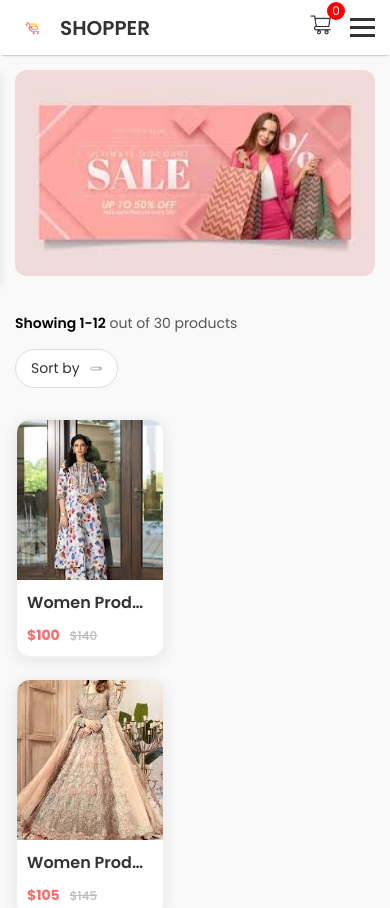
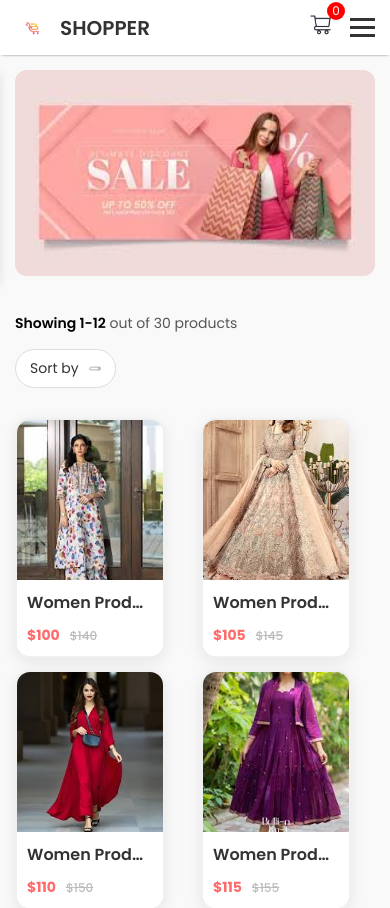
Before and after one commit to sarakhushi0347-cyber/e-commerce, a React (Create React App) app: page /womens in a window 390 px wide. Shown: the top 908 px of the page. Built offline with nearby package versions, Linux system fonts and the light colour scheme.

Commit message:
Update ShopCategory.css

```diff
--- a/src/Pages/CSS/ShopCategory.css
+++ b/src/Pages/CSS/ShopCategory.css
@@ -4,20 +4,21 @@
 }
 
 /* Banner */
-
 .shopcategory-banner{
   width: 100%;
   border-radius: 12px;
   margin-bottom: 30px;
+  object-fit: cover;
 }
 
 /* Top Section */
-
 .shopcategory-indexSort{
   display: flex;
   justify-content: space-between;
   align-items: center;
   margin-bottom: 30px;
+  flex-wrap: wrap;
+  gap: 15px;
 }
 
 .shopcategory-indexSort p{
@@ -31,7 +32,6 @@
 }
 
 /* Sort Button */
-
 .shopcategory-sort{
   display: flex;
   align-items: center;
@@ -52,18 +52,19 @@
   width: 12px;
 }
 
-/* Products Grid */
+/* ===================== */
+/* PRODUCTS GRID FIX     */
+/* ===================== */
 
 .shopcategory-products{
   display: grid;
-  grid-template-columns: repeat(4, 1fr);
-  gap: 30px;
+  grid-template-columns: repeat(4, minmax(0, 1fr)); /* Desktop = 4 */
+  gap: 25px;
 }
 
-/* Hover Animation */
-
+/* Hover */
 .shopcategory-products > *{
-  transition: 0.3s;
+  transition: all 0.3s ease;
 }
 
 .shopcategory-products > *:hover{
@@ -71,18 +72,17 @@
 }
 
 /* Load More Button */
-
 .shopcategory-loadmore{
   display: flex;
   justify-content: center;
   align-items: center;
   margin: 60px auto;
   width: 200px;
-  height: 60px;
+  height: 55px;
   border-radius: 50px;
   background: #ff4141;
   color: white;
-  font-size: 18px;
+  font-size: 16px;
   font-weight: 500;
   cursor: pointer;
   transition: 0.3s;
@@ -94,17 +94,18 @@
 }
 
 /* ==================== */
-/* Responsive Design */
+/* RESPONSIVE DESIGN    */
 /* ==================== */
 
+/* Laptop */
 @media(max-width:1280px){
 
   .shopcategory-products{
-  grid-template-columns: repeat(3,1fr);
+    grid-template-columns: repeat(3, 1fr);
+  }
 }
 
-}
-
+/* Tablet */
 @media(max-width:1024px){
 
   .shop-category{
@@ -112,32 +113,32 @@
   }
 
   .shopcategory-products{
-  grid-template-columns: repeat(3,1fr);
+    grid-template-columns: repeat(3, 1fr);
     gap: 20px;
   }
-
 }
 
+/* Small Tablet */
 @media(max-width:800px){
 
   .shopcategory-indexSort{
     flex-direction: column;
-  gap: 15px;
     align-items: flex-start;
   }
 
   .shopcategory-products{
-  grid-template-columns: repeat(2,1fr);
+    grid-template-columns: repeat(2, 1fr); /* 2 columns */
+    gap: 18px;
   }
 
   .shopcategory-loadmore{
     width: 180px;
     height: 50px;
-  font-size: 16px;
+    font-size: 15px;
+  }
 }
 
-}
-
+/* Mobile */
 @media(max-width:500px){
 
   .shop-category{
@@ -145,7 +146,8 @@
   }
 
   .shopcategory-products{
-  grid-template-columns: 1fr;
+    grid-template-columns: repeat(2, 1fr); /* IMPORTANT: 2 columns */
+    gap: 12px;
   }
 
   .shopcategory-indexSort p{
@@ -153,7 +155,7 @@
   }
 
   .shopcategory-sort{
-  padding: 8px 15px;
+    padding: 8px 14px;
     font-size: 14px;
   }
 
@@ -162,5 +164,4 @@
     height: 45px;
     font-size: 14px;
   }
-
 }
```
Lines whose indentation alone changed are shown as unchanged.
